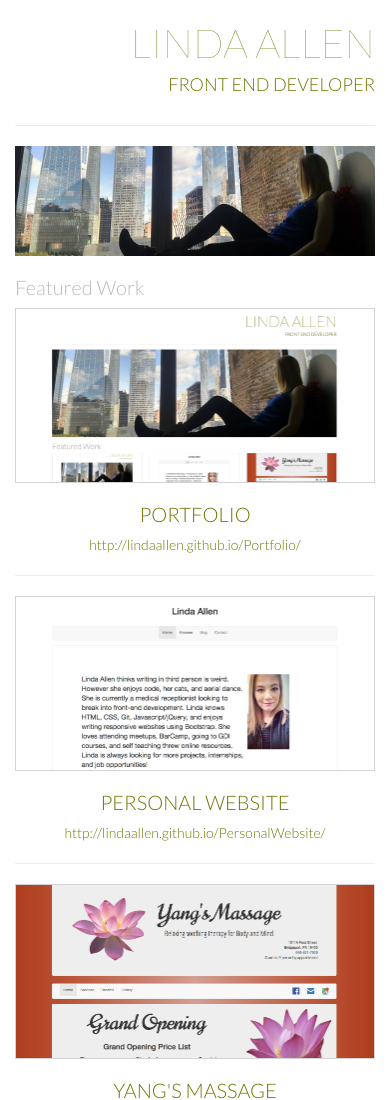
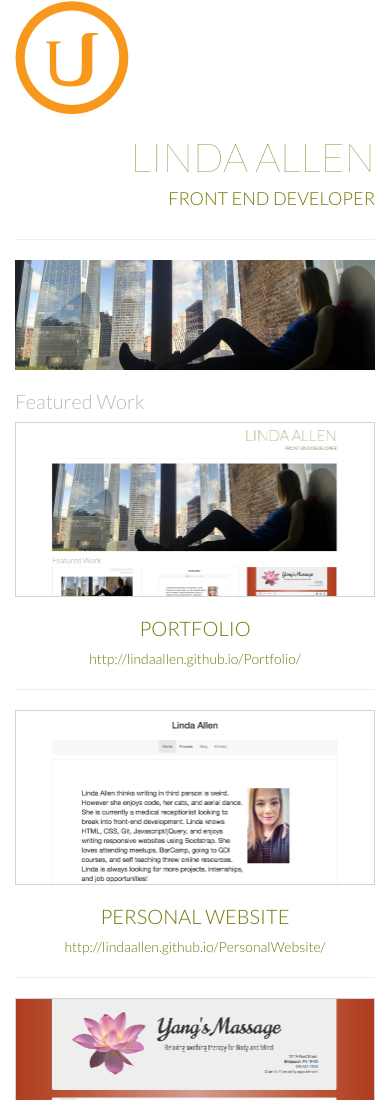
Before and after one commit to LindaAllen/Portfolio, a plain HTML site: page index.html in a window 390 px wide. Shown: the top 1100 px of the page. Drawn offline with nearby package versions, Linux system fonts and the light colour scheme.

Commit message:
logo not hidden

```diff
--- a/index.html
+++ b/index.html
@@ -21,7 +21,7 @@
   <body>
   	<div class="container">
   		<div class="row">
-  			<div class="col-md-6"><img class="img-responsive hidden-sm hidden-xs" src="images/logo.jpg">
+  			<div class="col-md-6"><img src="images/logo.jpg">
         </div>
   			<div class="col-md-6 text-right text-uppercase">
   				<h1 class="title-super text-thin text-shrink">Linda&nbsp;Allen</h1>
```
